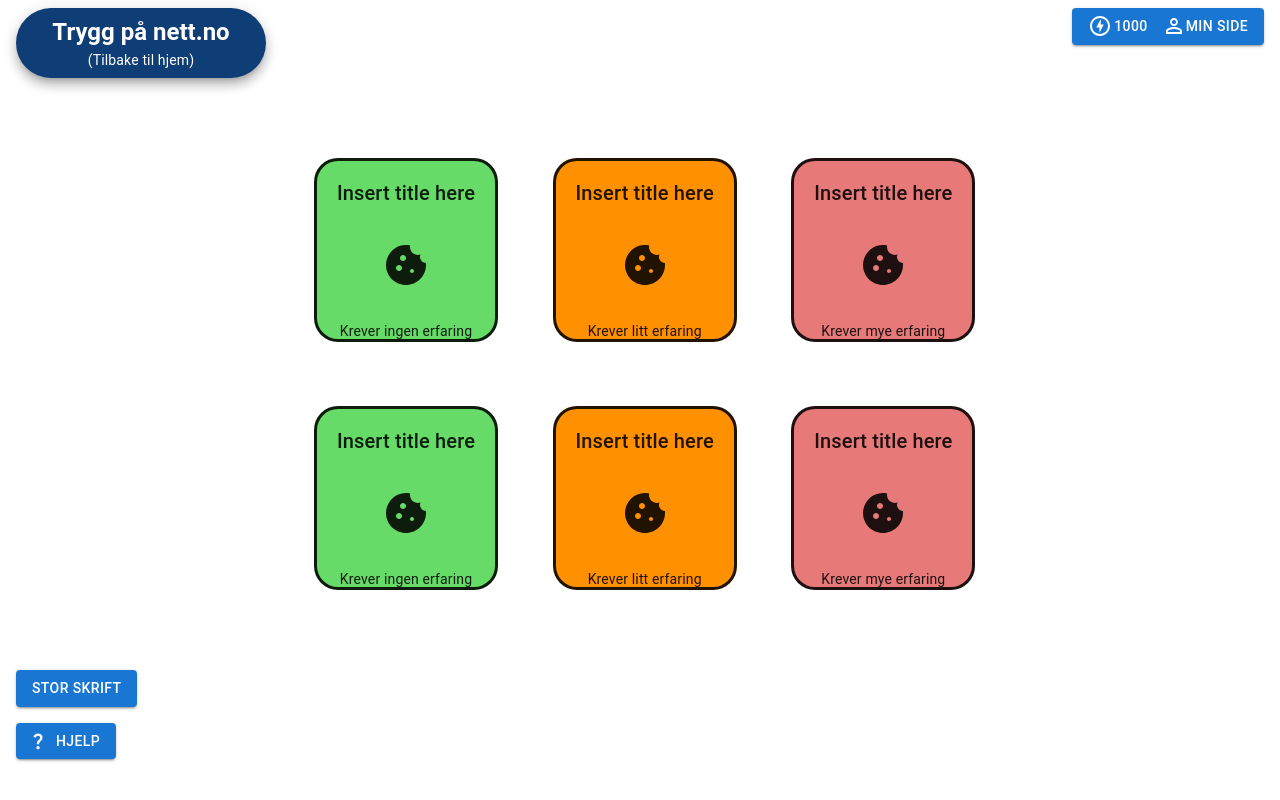
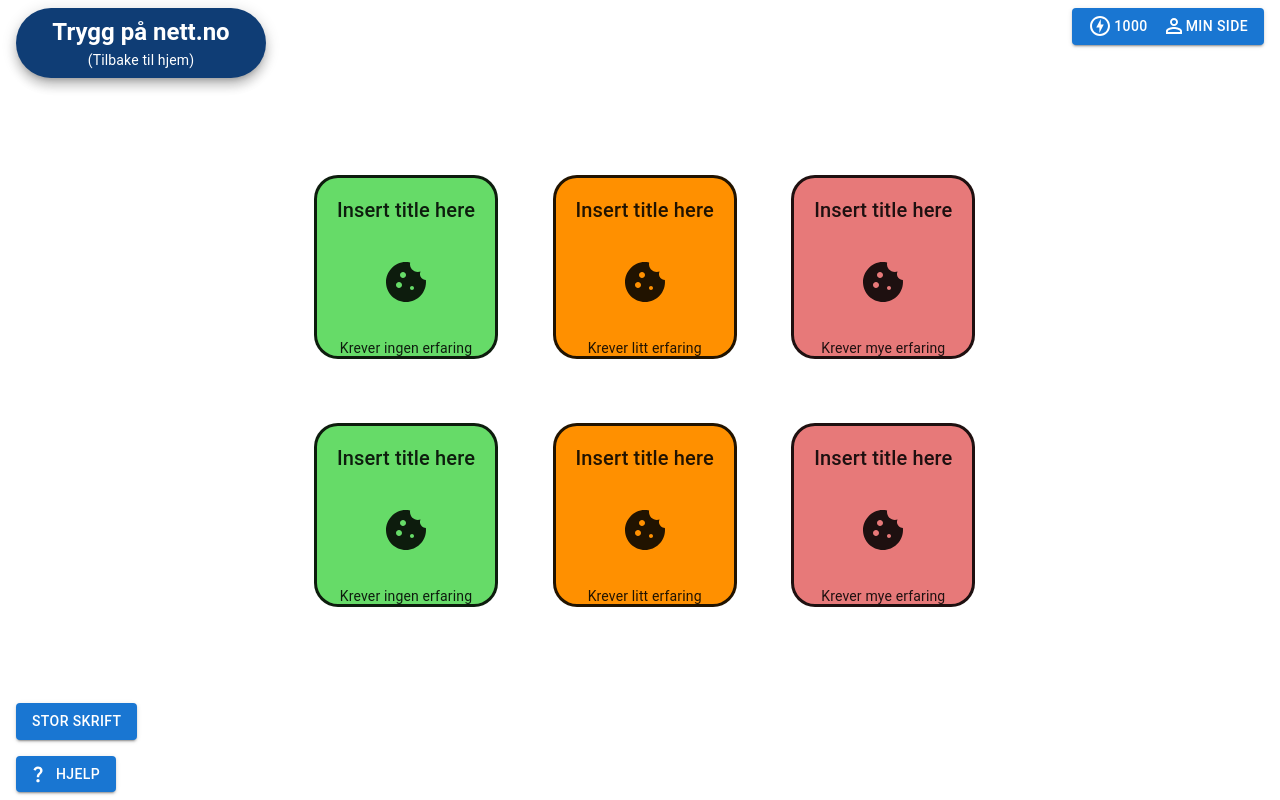
Before and after one commit to AgnetheKvalEngstad/idatt2900_group35, a React (Vite) app in the folder frontend/: page / in a window 1280 px wide. Built offline with nearby package versions, Linux system fonts and the light colour scheme.

Commit message:
fix: Fixed header and footer rendering

```diff
--- a/frontend/src/App.tsx
+++ b/frontend/src/App.tsx
@@ -5,13 +5,17 @@
 
 function App() {
   return (
+    <div className="flex flex-col min-h-screen">
       <Router>
         <Header />
+        <div className="flex-grow flex">
           <Routes>
             <Route path="/" element={<Homepage />} />
           </Routes>
+        </div>
         <Footer />
       </Router>
+    </div>
   );
 }
 
```
Lines whose indentation alone changed are shown as unchanged.
